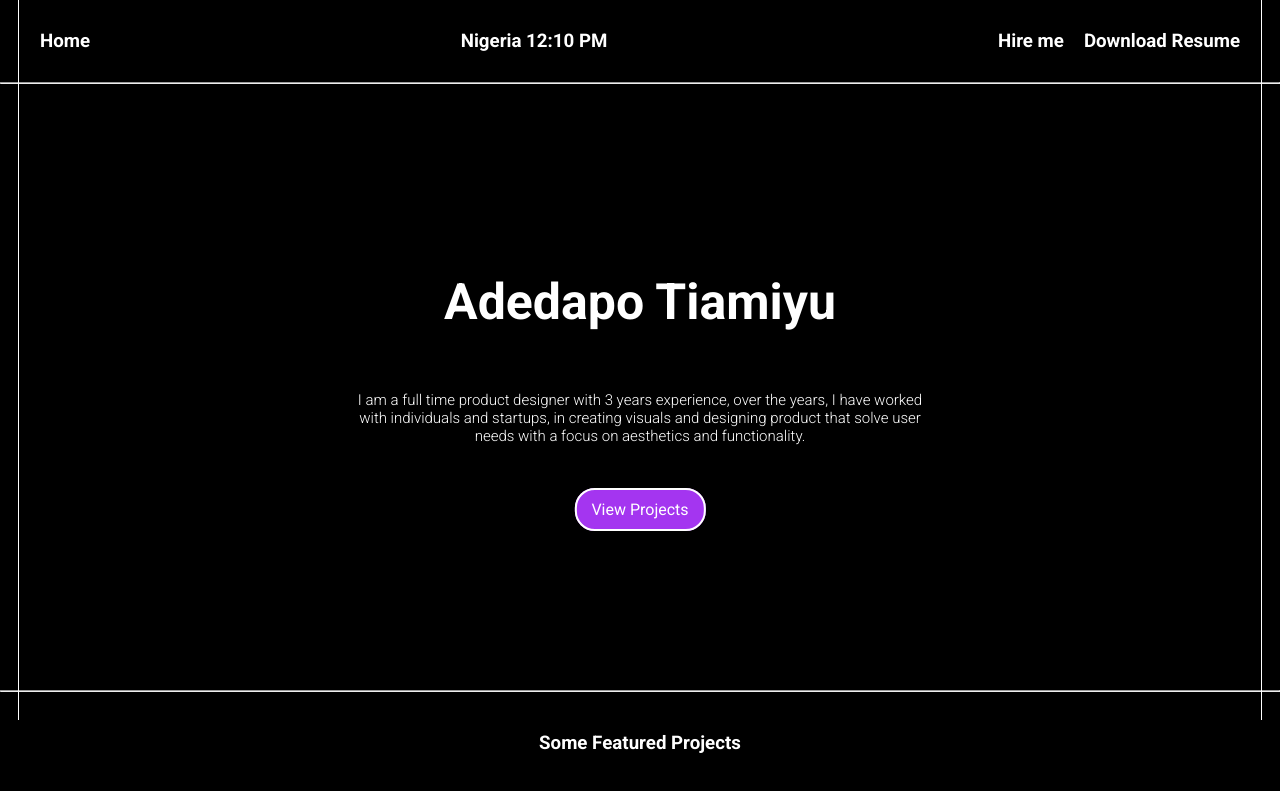
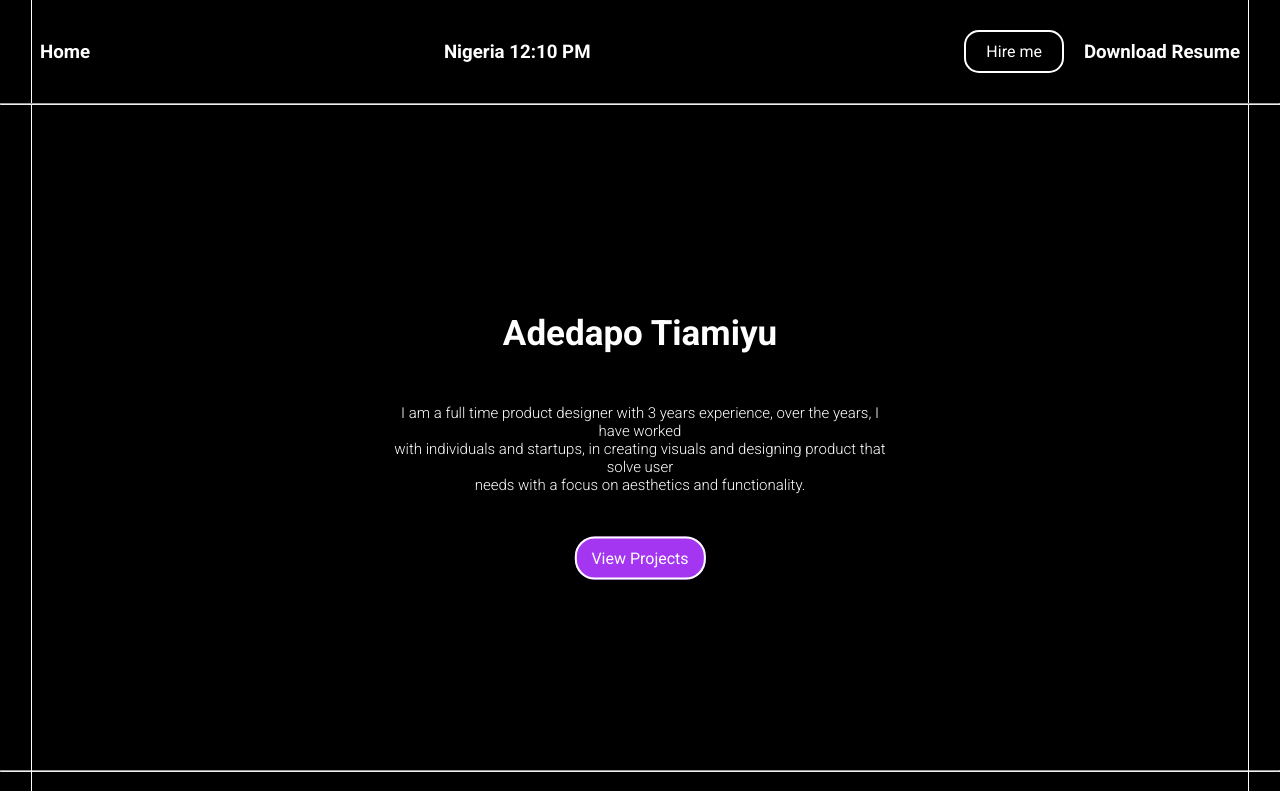
Before and after one commit to jopaleti/portfolio, a website: page index.html in a window 1280 px wide. Shown: the top 791 px of the page. Drawn offline with nearby package versions, Linux system fonts and the light colour scheme.

Commit message:
landing page fixes

```diff
--- a/index.html
+++ b/index.html
@@ -16,7 +16,7 @@
 </head>
 <body>
 
-    <div>
+    <div class="overall">
         <!-- Navbar -->
         <div class="first" data-aos="zoom-in">
             <nav>
@@ -32,9 +32,9 @@
                             close
                         </i>
                     </div>
-                    <h3><a href="" style="display: flex; gap: 10px;"><span class="material-icons" style="color: blue;">
+                    <a href="" style="display: flex; gap: 10px;"><span class="material-icons" style="color: blue;">
                         account_circle
-                        </span>Hire me</a></h3>
+                        </span>Hire me</a>
                     <h3 style="cursor:pointer"><a href="#" style="display: flex; gap: 10px;"><span class="material-icons" style="color: blue;">
                         download
                         </span>Download Resume</a></h3>
@@ -44,10 +44,10 @@
 
             <!-- main section -->
             <div class="main">
-                <div class="subHead">
+                <!-- <div class="subHead">
                     <span>Product Designer</span>
                     <span>UI/UX Designer</span>
-                </div>
+                </div> -->
                 <div class="main-content">
                     <h1>Adedapo Tiamiyu</h1>
                     <p>
--- a/responsiveness.css
+++ b/responsiveness.css
@@ -7,7 +7,7 @@
     top: 20% !important;
     left: 0 !important;
     position: relative !important;
-    width: 400px;
+    /* width: 400px; */
     margin: auto;
   }
   .sect-container {
--- a/styles.css
+++ b/styles.css
@@ -391,3 +391,48 @@ footer .footer {
     cursor: pointer;
   } */
 }
+
+@media screen and (min-width: 100px){
+  .overall {
+    /* overflow-x: hidden; */
+  }
+  .first {
+    position: relative;
+    height: 100vh;
+    width: 100%;
+    /* overflow-x: hidden; */
+    text-align: center;
+
+  }
+  main {
+    position: absolute;
+    width: 100%;
+    top: 55%;
+    left: 50%;
+    transform: translate(-50%, -50%);
+  }
+
+  .main .main-content{
+    width: 90%;
+    margin: auto;
+  }
+
+  .main .main-content h1 {
+    width: 100%;
+    text-align: center;
+    margin-bottom: 50px;
+    font-size: 35px;
+  }
+
+  .first:after {
+    content: '';
+    position: absolute;
+    width: 95%;
+    margin: auto;
+    z-index: -1;
+    inset: 0;
+    border-left: 1px solid #fff;
+    border-right: 1px solid #fff;
+    /* display: none !important; */
+  }
+}
```
